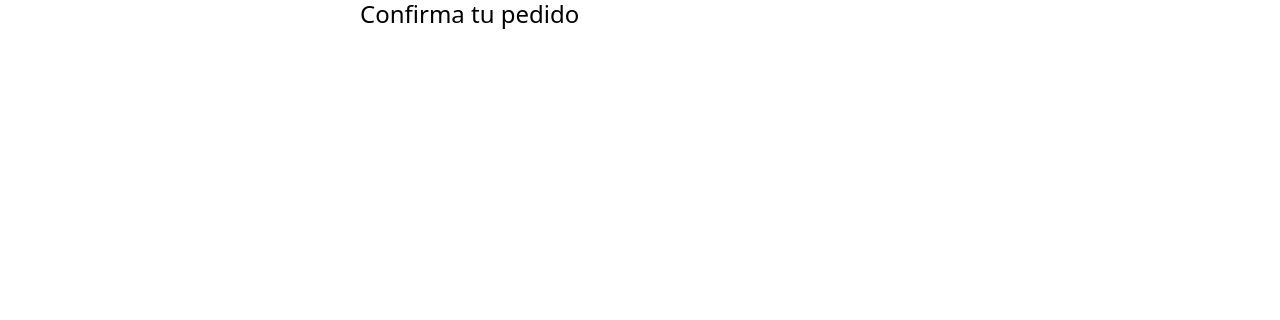
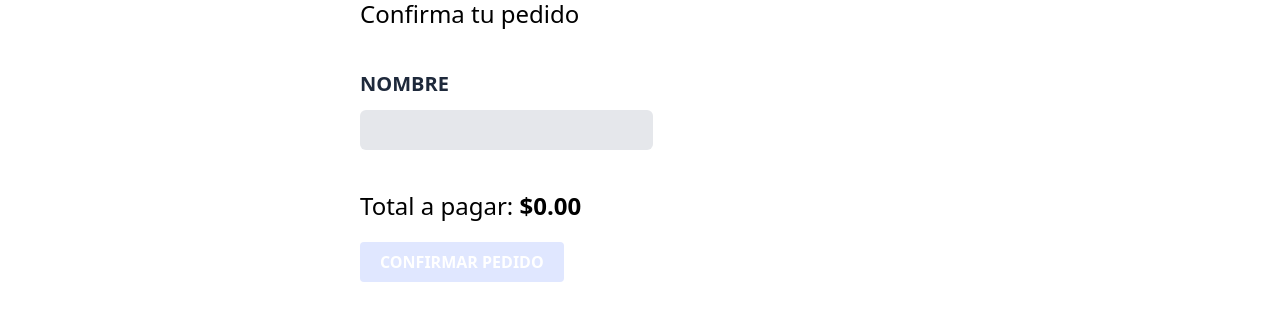
Before and after one commit to jorneycr/QuioscoAPP-Next, a Next.js app: page /total in a window 1280 px wide. Shown: the part 222-542 px from the top of the page. Built offline with nearby package versions, Linux system fonts and the light colour scheme; no server answers; the database is empty.

Commit message:
Added total Page

```diff
--- a/context/QuioscoProvider.jsx
+++ b/context/QuioscoProvider.jsx
@@ -11,6 +11,9 @@
     const [producto, setProducto] = useState({});
     const [modal, setModal] = useState(false);
     const [pedido, setPedido] = useState([]);
+    const [nombre, setNombre] = useState('');
+    const [total, setTotal] = useState(0);
+
     const router = useRouter();
 
     const obtenerCategorias = async () => {
@@ -56,6 +59,30 @@
         setModal(false);
     }
 
+    const colocarOrden = async (e) => {
+        e.preventDefault();
+
+        try {
+            await axios.post('/api/ordenes', { pedido, nombre, total, fecha: Date.now().toString() })
+
+            // Resetear la app
+            setCategoriaActual(categorias[0])
+            setPedido([])
+            setNombre('')
+            setTotal(0)
+
+            toast.success('Pedido Realizado Correctamente')
+
+            setTimeout(() => {
+                router.push('/')
+            }, 3000)
+
+        } catch (error) {
+            console.log(error)
+        }
+
+    };
+
     useEffect(() => {
         obtenerCategorias();
     }, []);
@@ -63,6 +90,11 @@
     useEffect(() => {
         setCategoriaActual(categorias[0]);
     }, [categorias]);
+
+    useEffect(() => {
+        const nuevoTotal = pedido.reduce((total, producto) => (producto.precio * producto.cantidad) + total, 0);
+        setTotal(nuevoTotal);
+    }, [pedido]);
 
     return (
         <QuioscoContext.Provider
@@ -77,7 +109,11 @@
                 handleAgregarPedido,
                 pedido,
                 handleEditarCantidades,
-                handleEliminarProducto
+                handleEliminarProducto,
+                nombre,
+                setNombre,
+                colocarOrden,
+                total
             }}
         >
             {children}
--- a/pages/total.js
+++ b/pages/total.js
@@ -1,10 +1,61 @@
+import { useEffect, useCallback } from "react";
 import Layout from "../layout/Layout";
+import useQuiosco from "../hooks/useQuiosco";
+import { formatearDinero } from "../helpers";
 
 export default function Total() {
+  const { pedido, nombre, setNombre, colocarOrden, total } = useQuiosco();
+
+  const comprobarPedido = useCallback(() => {
+    return pedido.length === 0 || nombre === "" || nombre.length < 3;
+  }, [pedido, nombre]);
+
+  useEffect(() => {
+    comprobarPedido();
+  }, [pedido, comprobarPedido]);
+
   return (
     <Layout pagina="Total">
       <h1 className="text-4xl font-black ">Total</h1>
       <p className="text-2xl my-10">Confirma tu pedido</p>
+      <form onSubmit={colocarOrden}>
+        <div>
+          <label
+            htmlFor="nombre"
+            className="block uppercase text-slate-800 font-bold text-xl"
+          >
+            Nombre
+          </label>
+
+          <input
+            id="nombre"
+            type="text"
+            className="bg-gray-200 w-full lg:w-1/3 mt-3 p-2 rounded-md"
+            value={nombre}
+            onChange={(e) => setNombre(e.target.value)}
+          />
+        </div>
+
+        <div className="mt-10">
+          <p className="text-2xl">
+            Total a pagar: {""}{" "}
+            <span className="font-bold">{formatearDinero(total)}</span>
+          </p>
+        </div>
+
+        <div className="mt-5">
+          <input
+            type="submit"
+            className={`${
+              comprobarPedido()
+                ? "bg-indigo-100"
+                : "bg-indigo-600 hover:bg-indigo-800"
+            }  w-full lg:w-auto px-5 py-2 rounded uppercase font-bold text-white text-center`}
+            value="Confirmar Pedido"
+            disabled={comprobarPedido()}
+          />
+        </div>
+      </form>
     </Layout>
   );
 }
```
